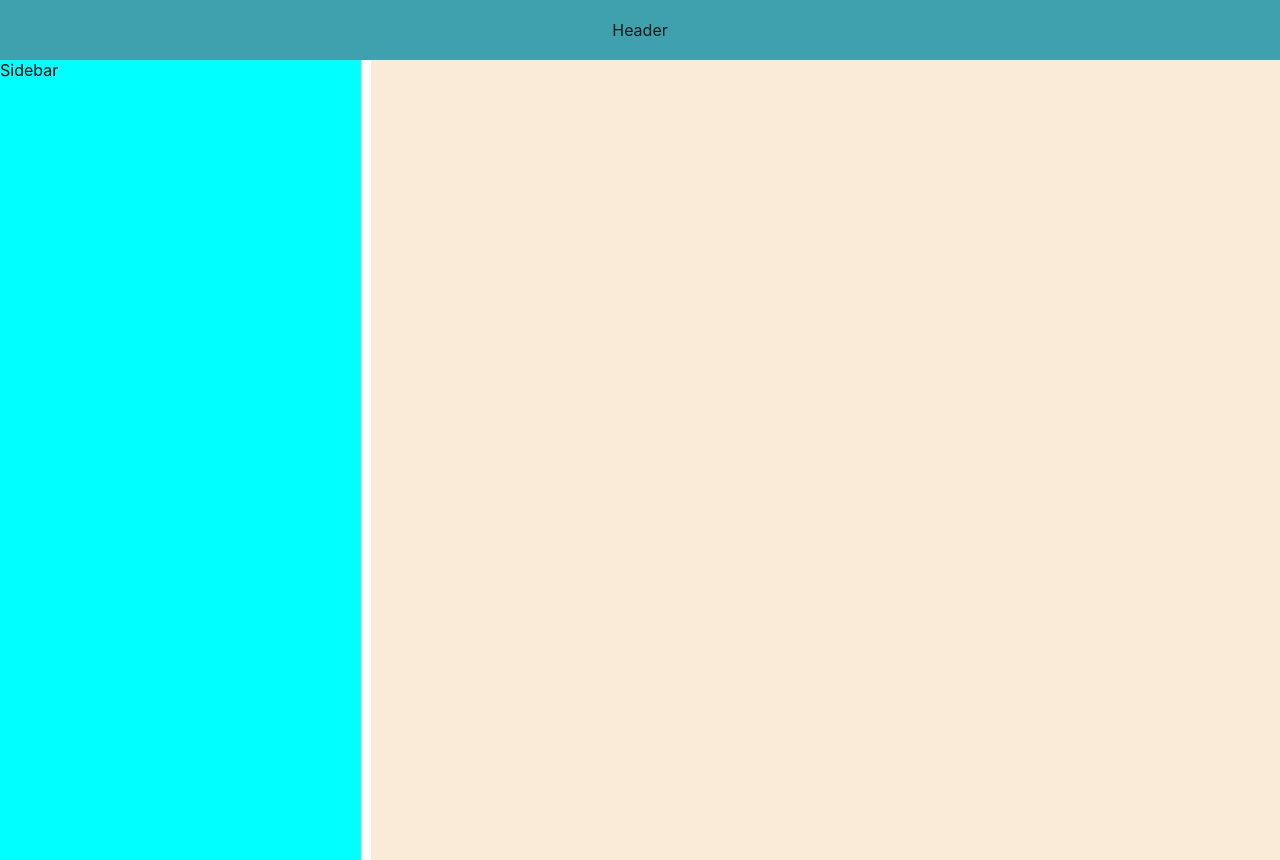
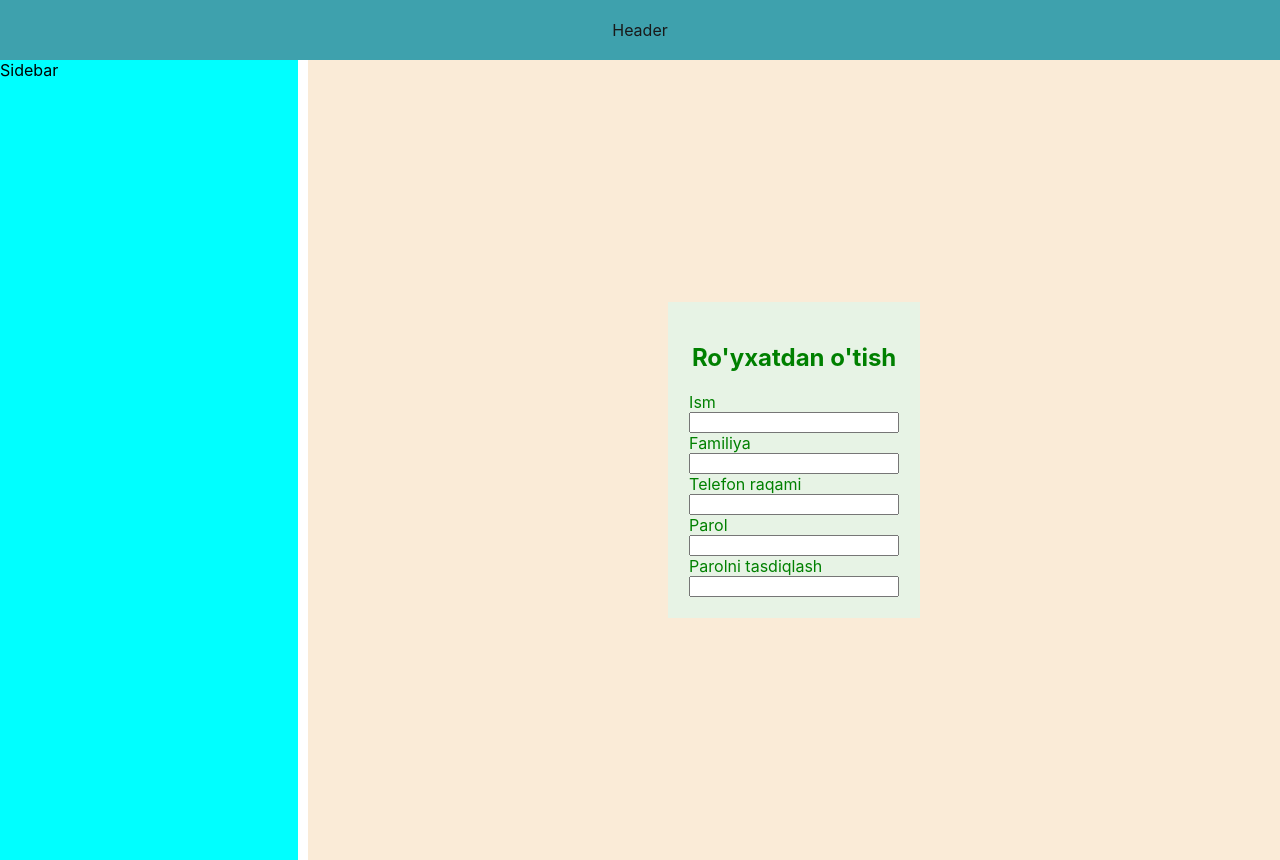
Before and after one commit to iroda0103/NT-Project, a React (Create React App) app: page /sign-up in a window 1280 px wide. Before the commit this address had no page. Built offline with nearby package versions, Linux system fonts and the light colour scheme.

Commit message:
sign up hojiakbar

```diff
--- a/src/App.js
+++ b/src/App.js
@@ -2,6 +2,8 @@ import './App.css';
 import Main from './layout/main';
 import React from "react";
 import { Route, Routes, BrowserRouter } from "react-router-dom";
+import SignUp from './SignUp';
+
 function App() {
   return (
     <div className="App">
@@ -13,8 +15,10 @@ function App() {
         <main>
           <BrowserRouter>
             <Routes>
-              <Route path="/" element={<Main></Main>}></Route>
-            </Routes></BrowserRouter>
+              <Route path="/" element={<Main />} />
+              <Route path='/sign-up' element={<SignUp />} />
+            </Routes>
+          </BrowserRouter>
         </main>
       </div>
 
--- /dev/null
+++ b/src/SignUp.js
@@ -0,0 +1,33 @@
+const SignUp = () => {
+    return <form className="sign-up-form">
+
+        <div className="sign-up-form__content">
+            <h2>Ro'yxatdan o'tish</h2>
+
+            <div className="form-item">
+                <label>Ism</label>
+                <input />
+            </div>
+
+            <div className="form-item">
+                <label>Familiya</label>
+                <input />
+            </div>
+            <div className="form-item">
+                <label>Telefon raqami</label>
+                <input />
+            </div>
+            <div className="form-item">
+                <label>Parol</label>
+                <input />
+            </div>
+            <div className="form-item">
+                <label>Parolni tasdiqlash</label>
+                <input />
+            </div>
+        </div>
+
+    </form>
+}
+
+export default SignUp
--- a/src/style/index.scss
+++ b/src/style/index.scss
@@ -4,3 +4,4 @@
 @import "./header.scss";
 @import "./main.scss";
 @import "./sidebar.scss";
+@import "./sign-up.scss";
--- /dev/null
+++ b/src/style/sign-up.scss
@@ -0,0 +1,24 @@
+.sign-up-form {
+    display: flex;
+    justify-content: center;
+    align-items: center;
+    height: 100%;
+
+}
+
+.sign-up-form__content {
+    width: 210px;
+    padding: 20px;
+    border: 1px solid #e7f3e5;
+    color: green;
+    background-color: #e7f3e5;
+}
+
+.sign-up-form__content h2 {
+    text-align: center;
+}
+
+.form-item {
+    display: flex;
+    flex-direction: column;
+}
```
